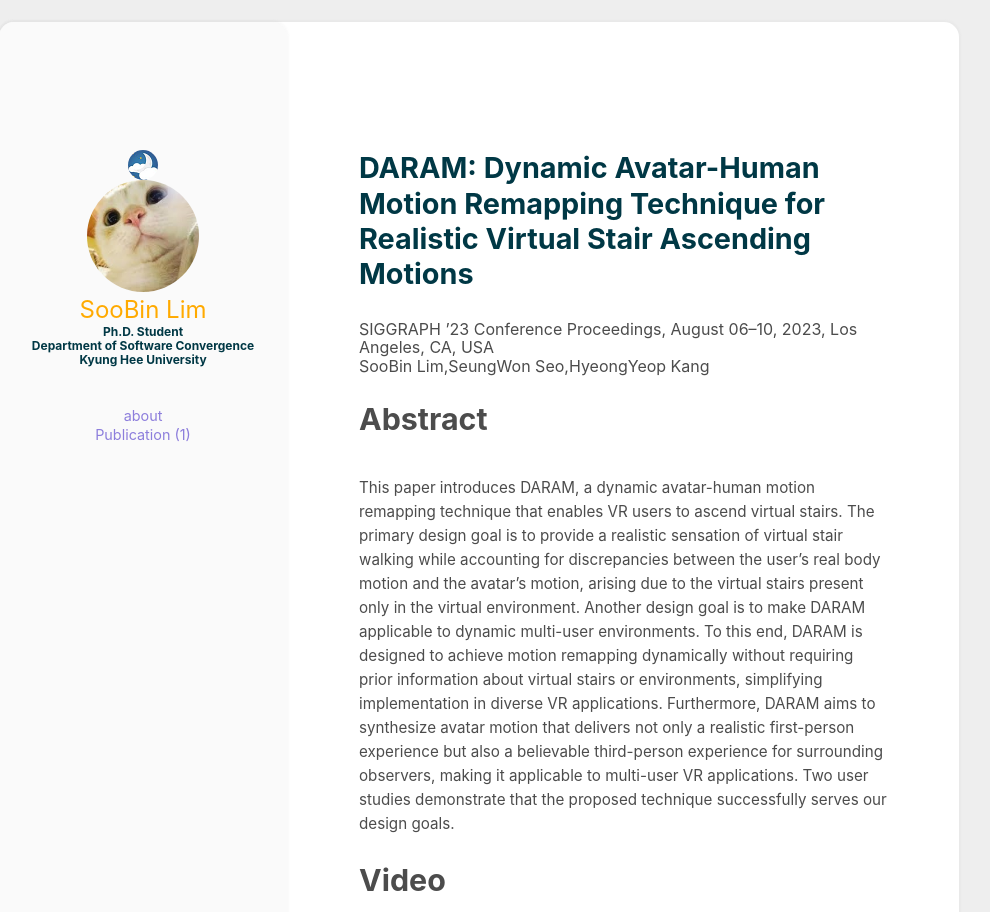
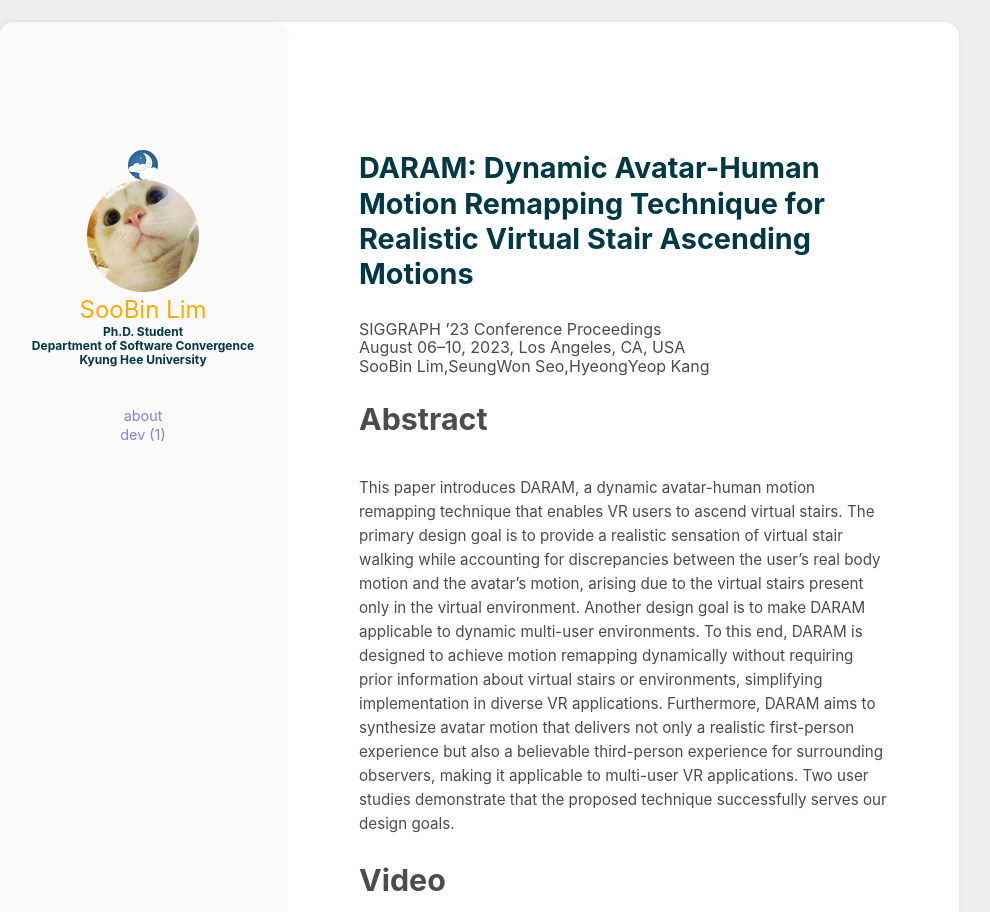
Before and after one commit to dnpcs12/dnpcs.github.io, a Jekyll site: the page built from _posts/2023-05-04-t1.md, in a window 1280 px wide, cut to the strip 0-912 px from the top of the page. Shown: the whole strip, without its empty margins (161-1151 px from the left). Built offline with Jekyll 4.4.1, drawn with Linux system fonts in a browser that asks for light colours.

Commit message:
Update 2023-05-04-t1.md

```diff
--- a/_posts/2023-05-04-t1.md
+++ b/_posts/2023-05-04-t1.md
@@ -1,9 +1,9 @@
 ---
 title: "DARAM: Dynamic Avatar-Human Motion Remapping Technique for Realistic Virtual Stair Ascending Motions"
-categories: [Publication]
+categories: [dev]
 img: "representative image-01.jpg"
 author: "SooBin Lim,SeungWon Seo,HyeongYeop Kang"
-info: "SIGGRAPH ’23 Conference Proceedings, August 06–10, 2023, Los Angeles, CA, USA"
+info: "SIGGRAPH ’23 Conference Proceedings <br> August 06–10, 2023, Los Angeles, CA, USA"
 comments: true
 ---
 
```
